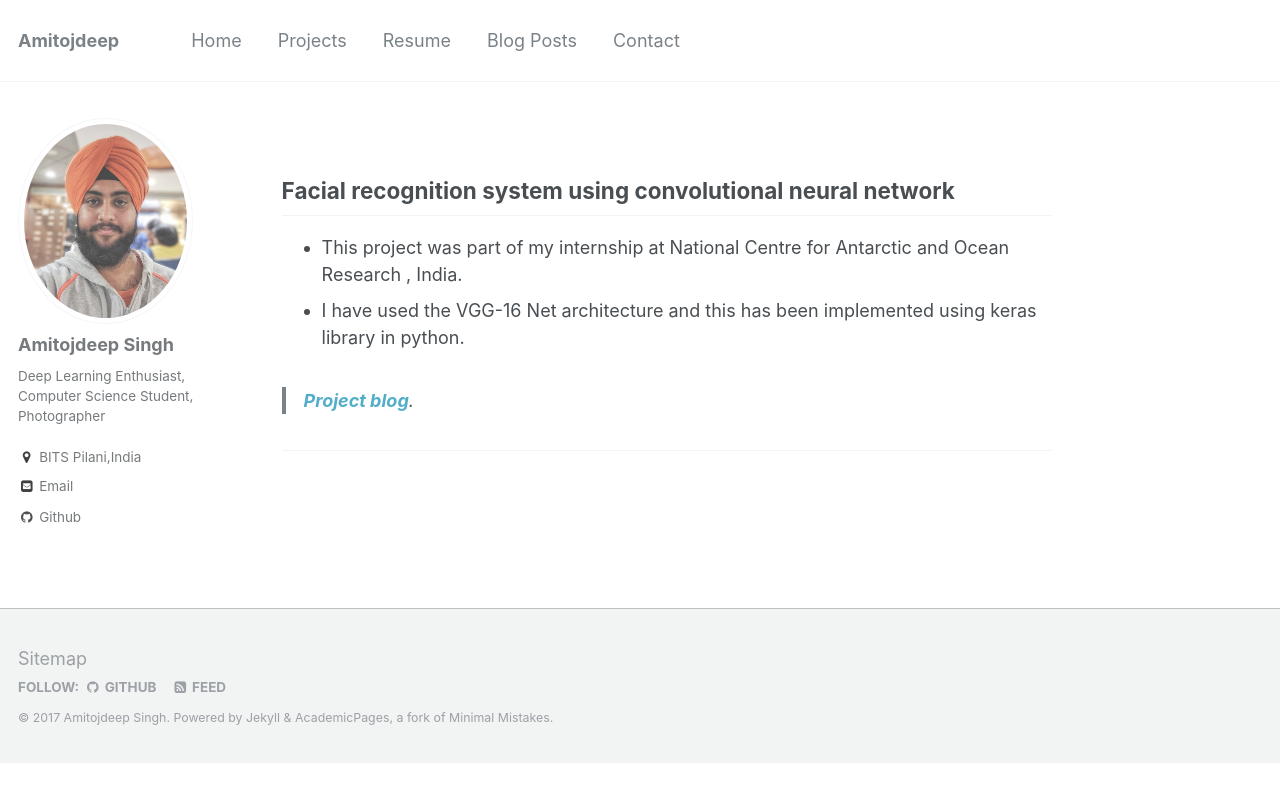
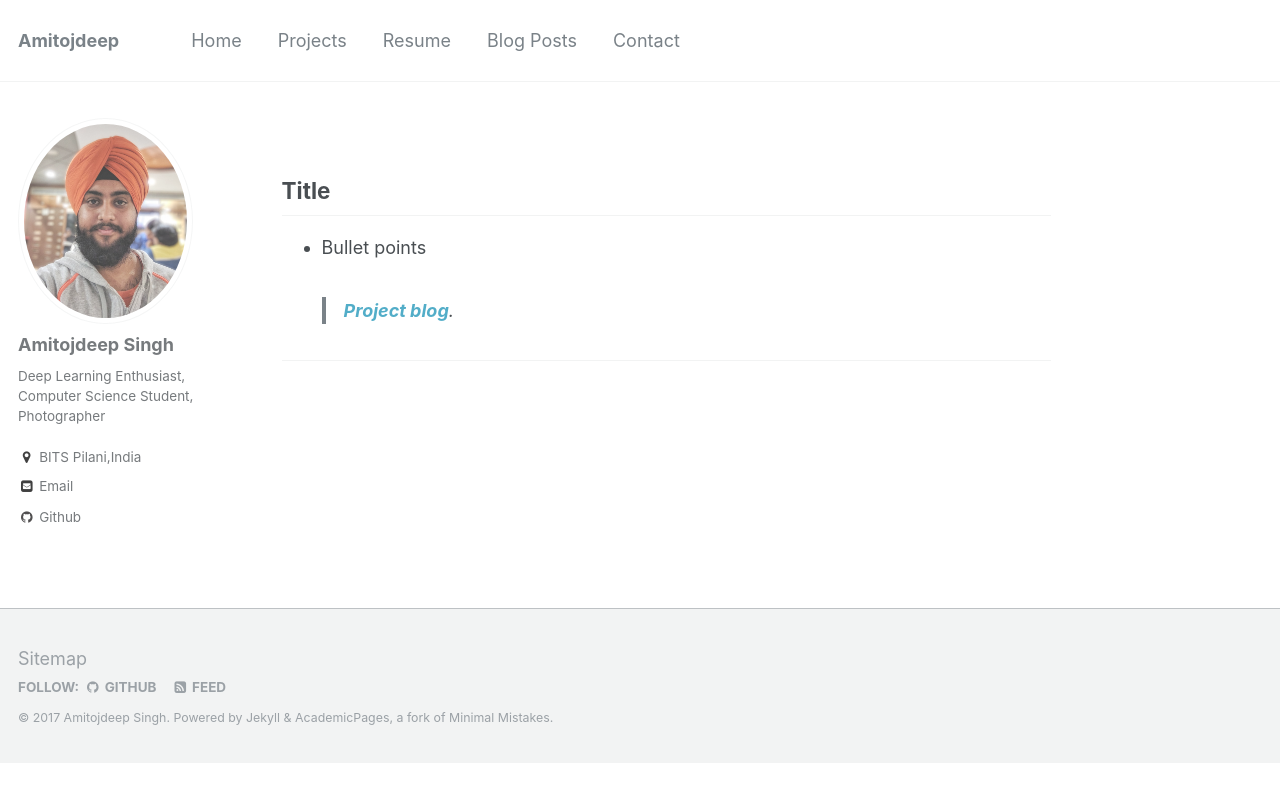
Before and after one commit to amitojdeep/amitojdeep.github.io, a Jekyll site: the page built from _pages/blog_posts.md, in a window 1280 px wide. Shown: the top 802 px of the page. Built offline with Jekyll 4.4.1, drawn with Linux system fonts in a browser that asks for light colours.

Commit message:
Update blog_posts.md

```diff
--- a/_pages/blog_posts.md
+++ b/_pages/blog_posts.md
@@ -5,11 +5,9 @@ excerpt: ""
 author_profile: true
 redirect_from:
 ---
-## Facial recognition system using convolutional neural network
+## Title
 
-* This project was part of my internship at National Centre for Antarctic and Ocean Research , India.
-* I have used the VGG-16 Net architecture and this has been implemented using keras library in python.
-
-> [**_Project blog_**]().
+* Bullet points
+> [**_Project blog_**](//link goes here).
 
 ***
```
